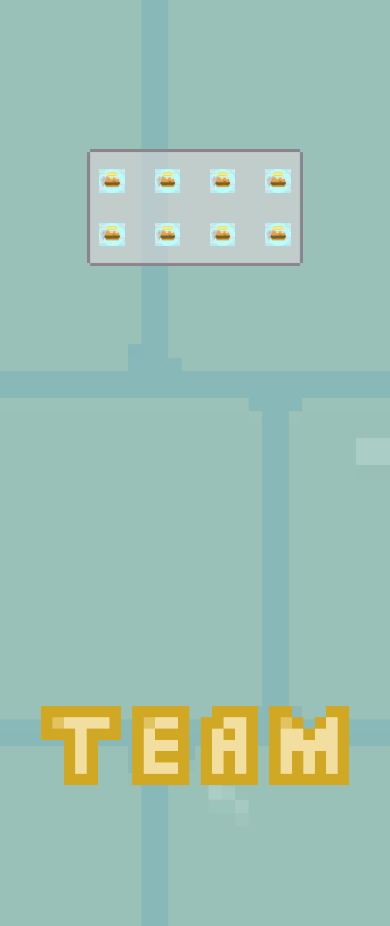
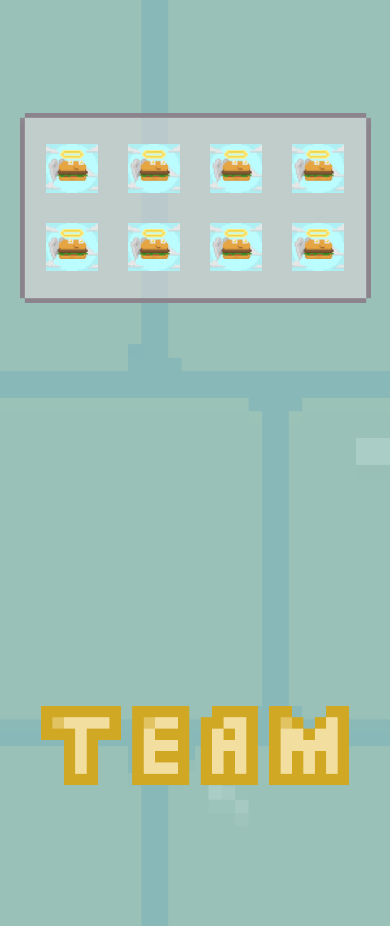
Before and after one commit to s1tnik/pixel-patties, a React (Create React App) app: page / in a window 390 px wide. Shown: the part 1960-2886 px from the top of the page. Built offline with nearby package versions, Linux system fonts and the light colour scheme; a web font is replaced by a local one.

Commit message:
update sneakpeaks for mobile

```diff
--- a/src/screens/sneakpeaks/styles.scss
+++ b/src/screens/sneakpeaks/styles.scss
@@ -7,12 +7,27 @@
   .wrapper {
 
     .images-container {
-      background: url("../../assets /images/sneak-frame.png") center/contain no-repeat ;
+      background: url("../../assets /images/sneak-frame.png") center/contain no-repeat;
       width: 70vw;
       height: 30vw;
       display: flex;
       align-items: center;
       justify-content: center;
+
+      @media screen and (max-width: 1300px) {
+        width: 90vw;
+        height: 37vw;
+      }
+
+      @media screen and (max-width: 1100px) {
+        width: 90vw;
+        height: 42vw;
+      }
+
+      @media screen and (max-width: 900px) {
+        width: 90vw;
+        height: 50vw;
+      }
 
       .images-wrapper {
         width: 70%;
@@ -20,6 +35,16 @@
         display: grid;
         grid-template-columns: repeat(4, 1fr);
         grid-gap: 30px;
+
+        @media screen and (max-width: 1100px) {
+          padding: 0;
+          width: 75%;
+        }
+
+        @media screen and (max-width: 900px) {
+          width: 85%;
+
+        }
 
 
         .item {
```
